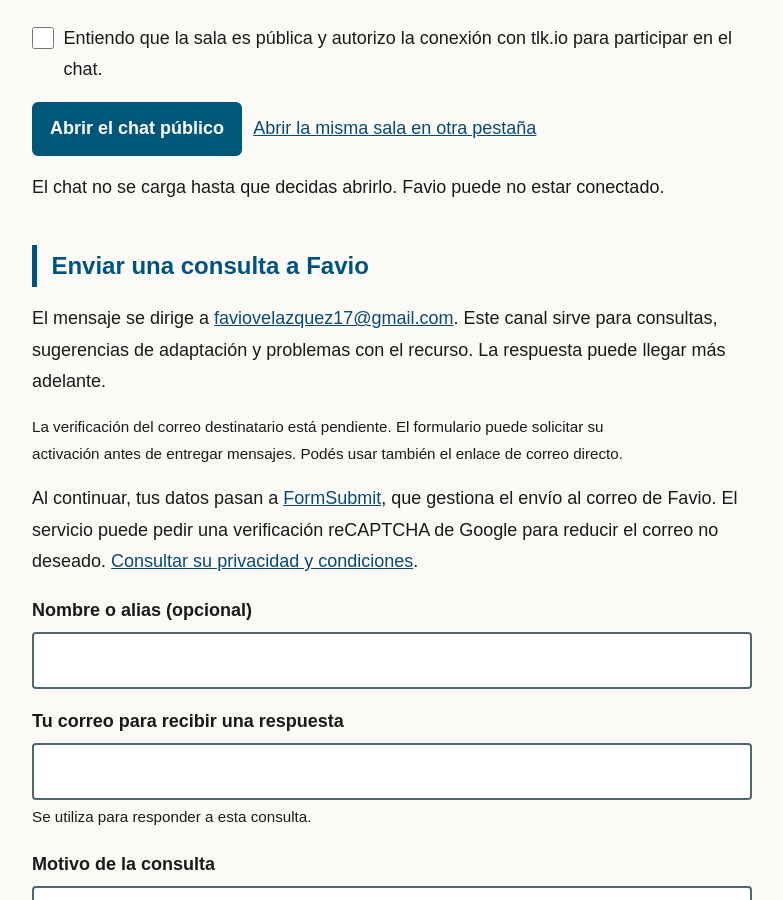
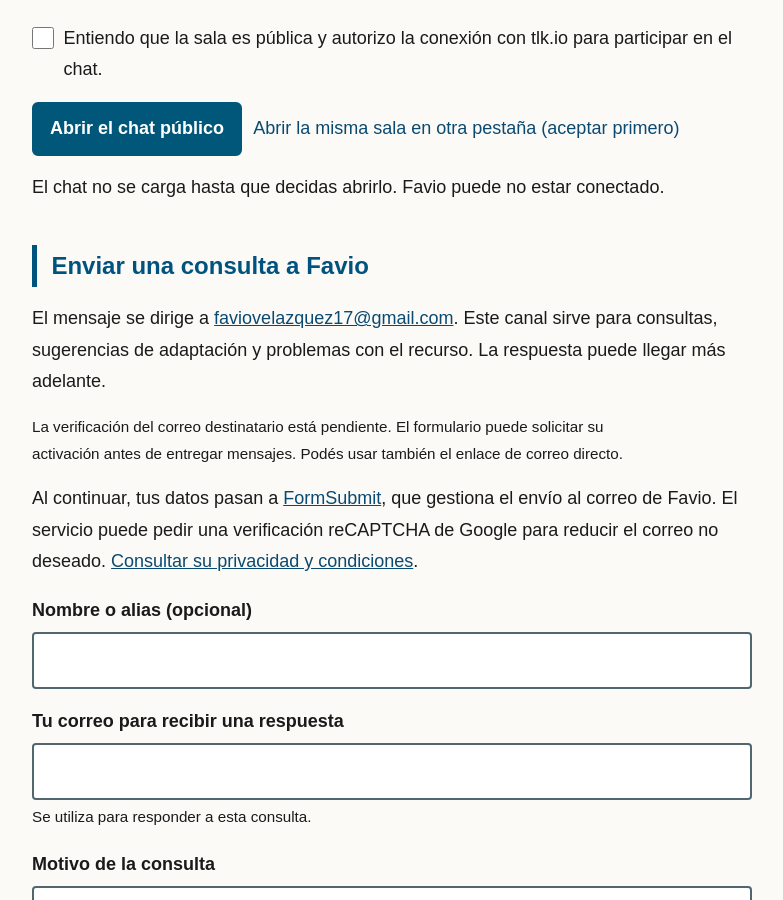
Before and after one commit to Profesor2023/profesor2023.github.io, a plain HTML site: page comunicacion/index.html in a window 1280 px wide. Shown: the part 1007-1907 px from the top of the page, without its empty margins (142-925 px from the left). Drawn offline with Linux system fonts and the light colour scheme.

Commit message:
Completar actualización: QR PNG, consentimiento chat y caché offline

```diff
--- a/comunicacion/comunicacion.js
+++ b/comunicacion/comunicacion.js
@@ -22,7 +22,16 @@
  var start=document.getElementById('open-live-chat');
  var leave=document.getElementById('close-live-chat');
  var room='https://tlk.io/'+encodeURIComponent(config.sala);
- document.getElementById('chat-external-link').href=room;
+ var external=document.getElementById('chat-external-link');
+ function updateExternalLink(){
+  var accepted=chatConsent.checked;
+  if(accepted){external.href=room;external.removeAttribute('tabindex');}
+  else{external.removeAttribute('href');external.tabIndex=-1;}
+  external.setAttribute('aria-disabled',accepted?'false':'true');
+  external.textContent=accepted?'Abrir la misma sala en otra pestaña':'Abrir la misma sala en otra pestaña (aceptar primero)';
+ }
+ chatConsent.addEventListener('change',updateExternalLink);
+ updateExternalLink();
  start.disabled=false;
  start.addEventListener('click',function(){
   if(!chatConsent.reportValidity())return;
@@ -33,5 +42,5 @@
   frameBox.appendChild(frame);frameBox.hidden=false;start.hidden=true;leave.hidden=false;
   chatStatus.textContent='Abriendo la sala externa…';
  });
- leave.addEventListener('click',function(){frameBox.replaceChildren();frameBox.hidden=true;start.hidden=false;leave.hidden=true;chatConsent.checked=false;chatStatus.textContent='Saliste del chat. No se enviarán más mensajes desde esta ventana.';start.focus();});
+ leave.addEventListener('click',function(){frameBox.replaceChildren();frameBox.hidden=true;start.hidden=false;leave.hidden=true;chatConsent.checked=false;updateExternalLink();chatStatus.textContent='Saliste del chat. No se enviarán más mensajes desde esta ventana.';start.focus();});
 })();
--- a/comunicacion/index.html
+++ b/comunicacion/index.html
@@ -33,11 +33,11 @@
    <div class="community-actions">
     <button id="open-live-chat" class="community-button" type="button" disabled>Abrir el chat público</button>
     <button id="close-live-chat" class="community-button secondary" type="button" hidden>Salir del chat</button>
-    <a id="chat-external-link" href="https://tlk.io/tejer-la-red-ifes-2026" target="_blank" rel="noopener noreferrer">Abrir la misma sala en otra pestaña</a>
+    <a id="chat-external-link" aria-disabled="true" tabindex="-1" target="_blank" rel="noopener noreferrer">Abrir la misma sala en otra pestaña (aceptar primero)</a>
    </div>
    <p id="live-chat-status" class="community-status" role="status">El chat no se carga hasta que decidas abrirlo. Favio puede no estar conectado.</p>
    <div id="live-chat" hidden></div>
-   <noscript><p>Para el chat integrado necesitás JavaScript. Podés abrir la sala externa con el enlace de arriba, con las mismas condiciones de privacidad.</p></noscript>
+   <noscript><p>Para el chat integrado necesitás JavaScript. Si comprendés las condiciones de privacidad descritas arriba, podés <a href="https://tlk.io/tejer-la-red-ifes-2026" target="_blank" rel="noopener noreferrer">abrir la sala pública externa</a>.</p></noscript>
   </section>
   <section id="mensaje">
    <h2>Enviar una consulta a Favio</h2>
--- a/sw.js
+++ b/sw.js
@@ -1,15 +1,14 @@
 /* Tejer la red - service worker
    Guarda una copia del sitio para usarlo sin conexion. */
-var CACHE='tejer-la-red-v2-0-final-20261005b';
+var CACHE='tejer-la-red-v2-0-20261022-final-2';
 var BASICOS=[
  './','./index.html','./estilo.css?v=trama-abierta-1','./manifest.webmanifest?v=azul-1',
  './tejer-la-red/','./tejer-la-red/index.html',
- './recursos/','./recursos/index.html',
- './temas/','./temas/index.html',
  './icono-192.png','./icono-512.png','./marca-tejer-la-red.png','./marca-intro-base.png','./logo-trama-abierta-macrame.webp?v=1',
  './favicon.ico','./favicon-32.png','./favicon-64.png',
  './tejer-la-red/Tejer_la_red_cuadernillo_v2.pdf',
  './icono-mascara-512.png',
+ './qr-tejer-la-red.svg','./qr-tejer-la-red.png',
  './comunicacion/','./comunicacion/index.html','./comunicacion/gracias.html',
  './configuracion-comunidad.js','./comunidad.css','./estadisticas.js','./comunicacion/comunicacion.js'
 ];
```
Also changed, not shown: manifest.webmanifest, qr-tejer-la-red.png (added).
